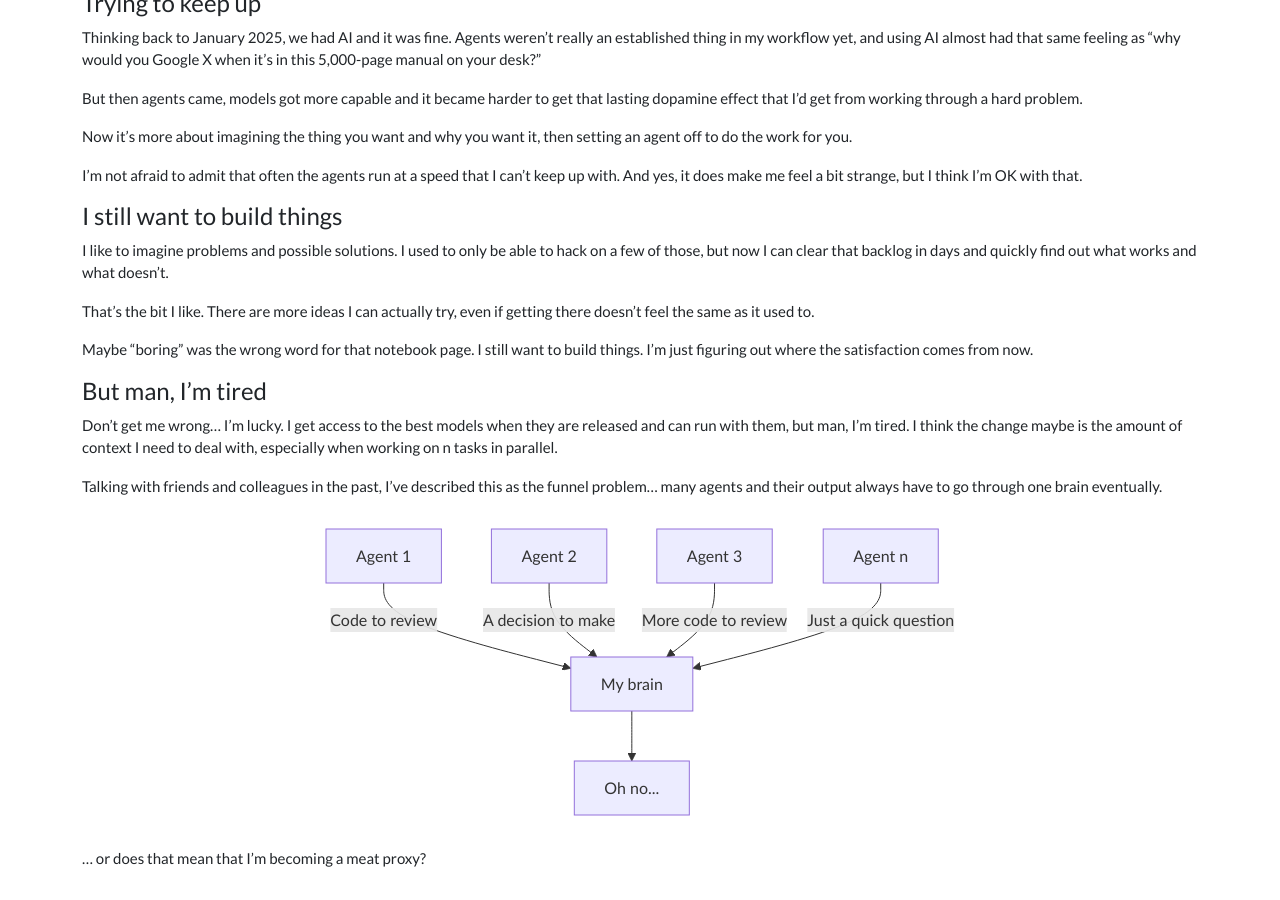
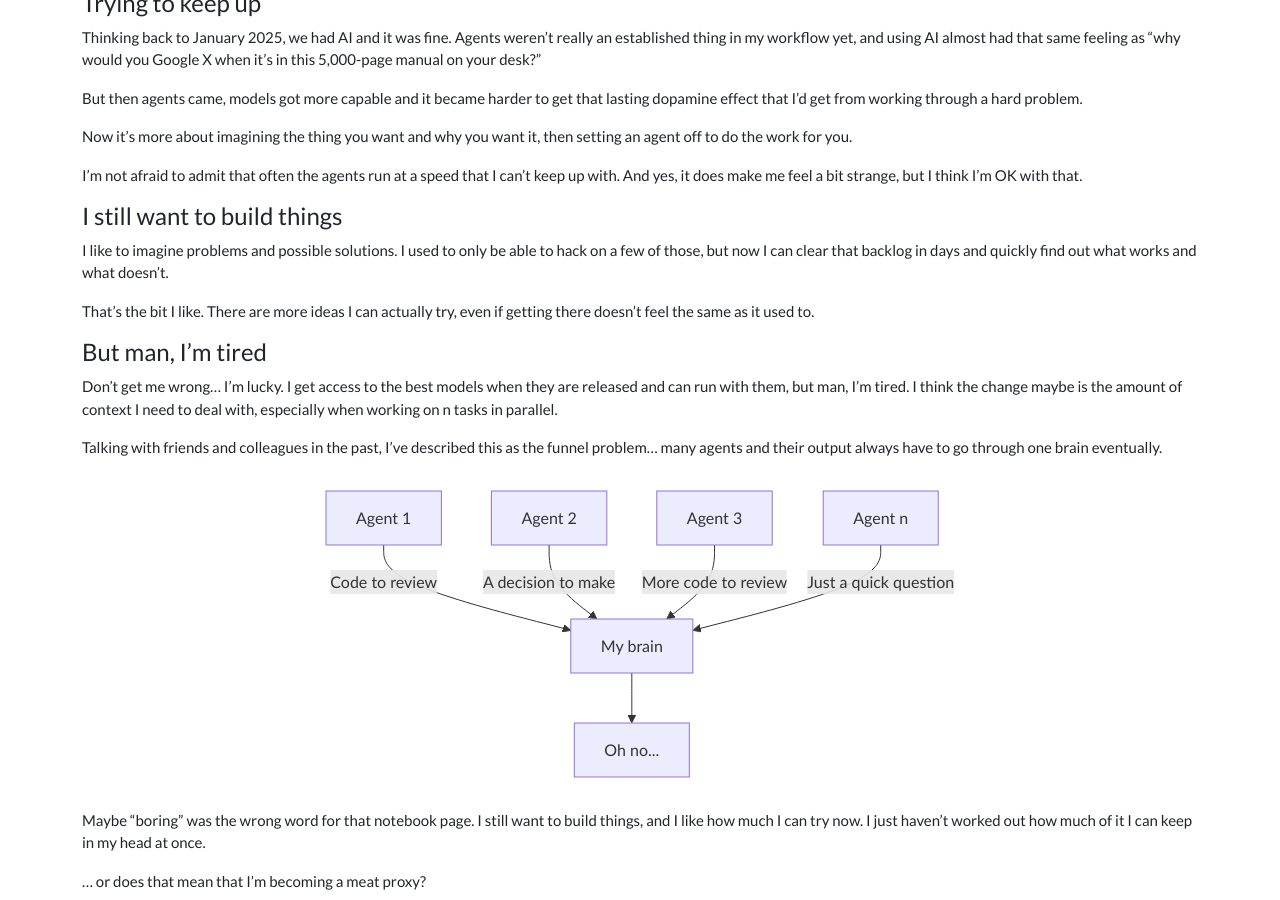
Before and after one commit to chelnak/chelnak.github.io, a Jekyll site: the page built from _posts/2026-10-16-writing-code-has-changed.md, in a window 1280 px wide and 900 px high, scrolled down 641 px. Built offline with Jekyll 4.4.1, drawn with Linux system fonts in a browser that asks for light colours; before the commit the page ends 1518 px from its top, so only the background shows below that.

Commit message:
move boring

````diff
--- a/_posts/2026-10-16-writing-code-has-changed.md
+++ b/_posts/2026-10-16-writing-code-has-changed.md
@@ -49,8 +49,6 @@ I like to imagine problems and possible solutions. I used to only be able to hac
 
 That's the bit I like. There are more ideas I can actually try, even if getting there doesn't feel the same as it used to.
 
-Maybe "boring" was the wrong word for that notebook page. I still want to build things. I'm just figuring out where the satisfaction comes from now.
-
 ## But man, I'm tired
 
 Don't get me wrong... I'm lucky. I get access to the best models when they are released and can run with them, but man, I'm tired. I think the change maybe is the amount of context I need to deal with, especially when working on n tasks in parallel.
@@ -66,4 +64,6 @@ flowchart TD
     Me["My brain"] --> Output["Oh no..."]
 ```
 
+Maybe "boring" was the wrong word for that notebook page. I still want to build things, and I like how much I can try now. I just haven't worked out how much of it I can keep in my head at once.
+
 ... or does that mean that I'm becoming a meat proxy?
````
